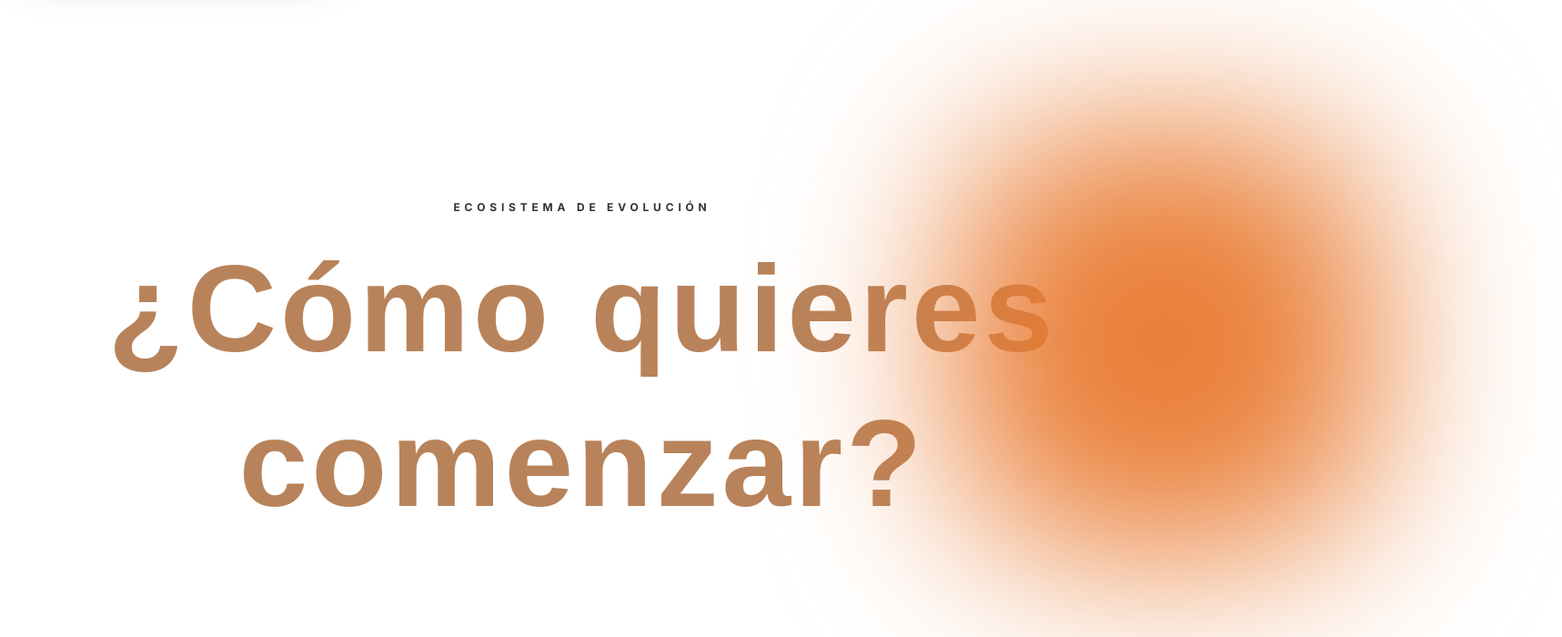
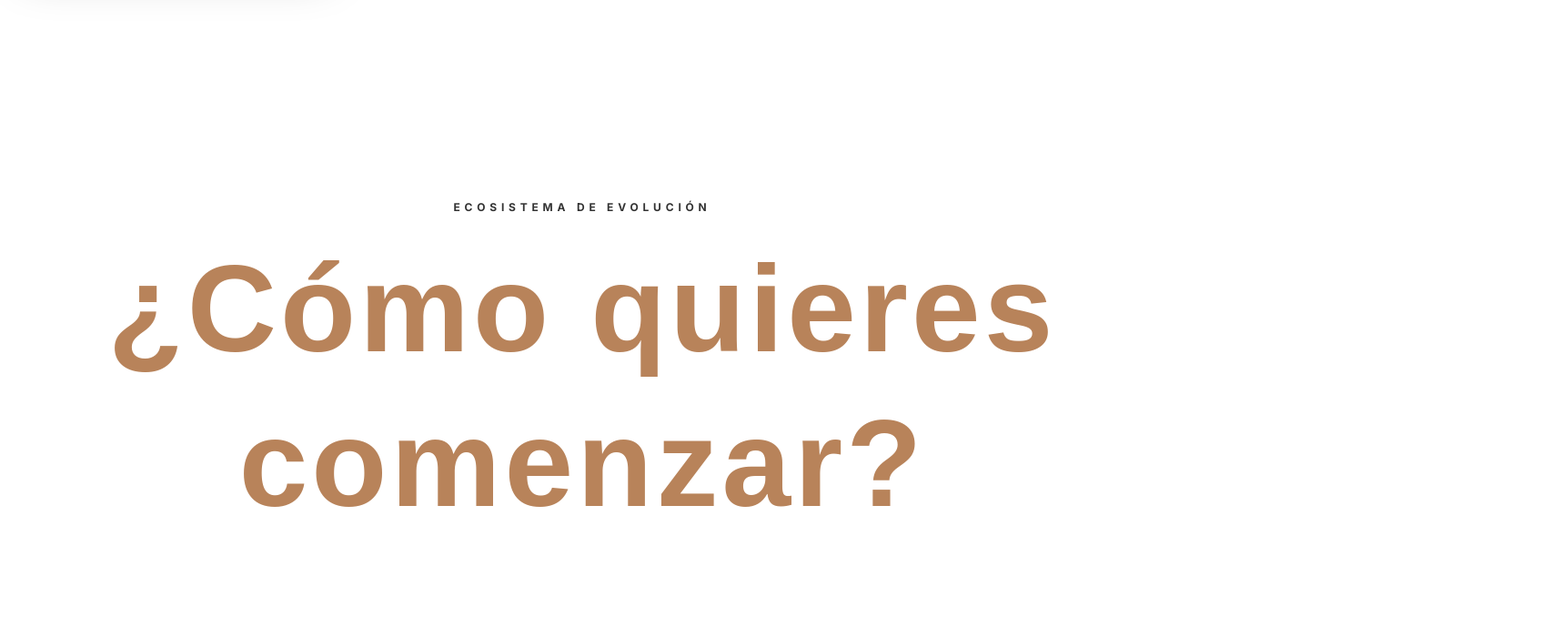
Before and after one commit to yelitzerangeloficialweb-max/yelitze-rangel-web, a Next.js app: page / in a window 1280 px wide. Shown: the part 1480-2180 px from the top of the page at 91% size, 1717 px wide, since content can reach past the window. Built offline with nearby package versions, Linux system fonts and the light colour scheme; a web font is replaced by a local one.

Commit message:
style: moved global flares from layout to home page only

```diff
--- a/app/(website)/page.tsx
+++ b/app/(website)/page.tsx
@@ -11,7 +11,14 @@ import BooksBanner from "@/components/home/BooksBanner";
 
 export default function Home() {
     return (
-        <main className="flex flex-col min-h-screen bg-background text-text">
+        <main className="relative flex flex-col min-h-screen bg-background text-text overflow-hidden">
+            {/* Home Specific Global Orange Flare Overlays (#e97b32) */}
+            {/* Top Left Corner Glow */}
+            <div className="absolute top-[50vh] left-[-20vw] w-[40vw] h-[40vw] bg-[radial-gradient(circle_at_center,rgba(233,123,50,1)_0%,rgba(233,123,50,0.95)_50%,rgba(233,123,50,0.5)_75%,transparent_90%)] blur-[90px] pointer-events-none z-0" />
+
+            {/* Right Side (Service area junction) */}
+            <div className="absolute top-[200vh] right-[-20vw] w-[40vw] h-[40vw] bg-[radial-gradient(circle_at_center,rgba(233,123,50,1)_0%,rgba(233,123,50,0.95)_50%,rgba(233,123,50,0.5)_75%,transparent_90%)] blur-[90px] pointer-events-none z-0" />
+
             <NewHero />
             <WelcomeSection />
             <ServiceSelector />
--- a/app/layout.tsx
+++ b/app/layout.tsx
@@ -80,14 +80,6 @@ export default function RootLayout({
             alt="facebook pixel"
           />
         </noscript>
-        {/* Global Orange Flare Overlays (#e97b32) */}
-        {/* Top Left Corner Glow */}
-        <div className="absolute top-[50vh] left-[-20vw] w-[40vw] h-[40vw] bg-[radial-gradient(circle_at_center,rgba(233,123,50,1)_0%,rgba(233,123,50,0.95)_50%,rgba(233,123,50,0.5)_75%,transparent_90%)] blur-[90px] pointer-events-none z-[100]" />
-
-        {/* Right Side (Service area junction) */}
-        <div className="absolute top-[200vh] right-[-20vw] w-[40vw] h-[40vw] bg-[radial-gradient(circle_at_center,rgba(233,123,50,1)_0%,rgba(233,123,50,0.95)_50%,rgba(233,123,50,0.5)_75%,transparent_90%)] blur-[90px] pointer-events-none z-[100]" />
-
-
         {children}
       </body>
     </html>
```
